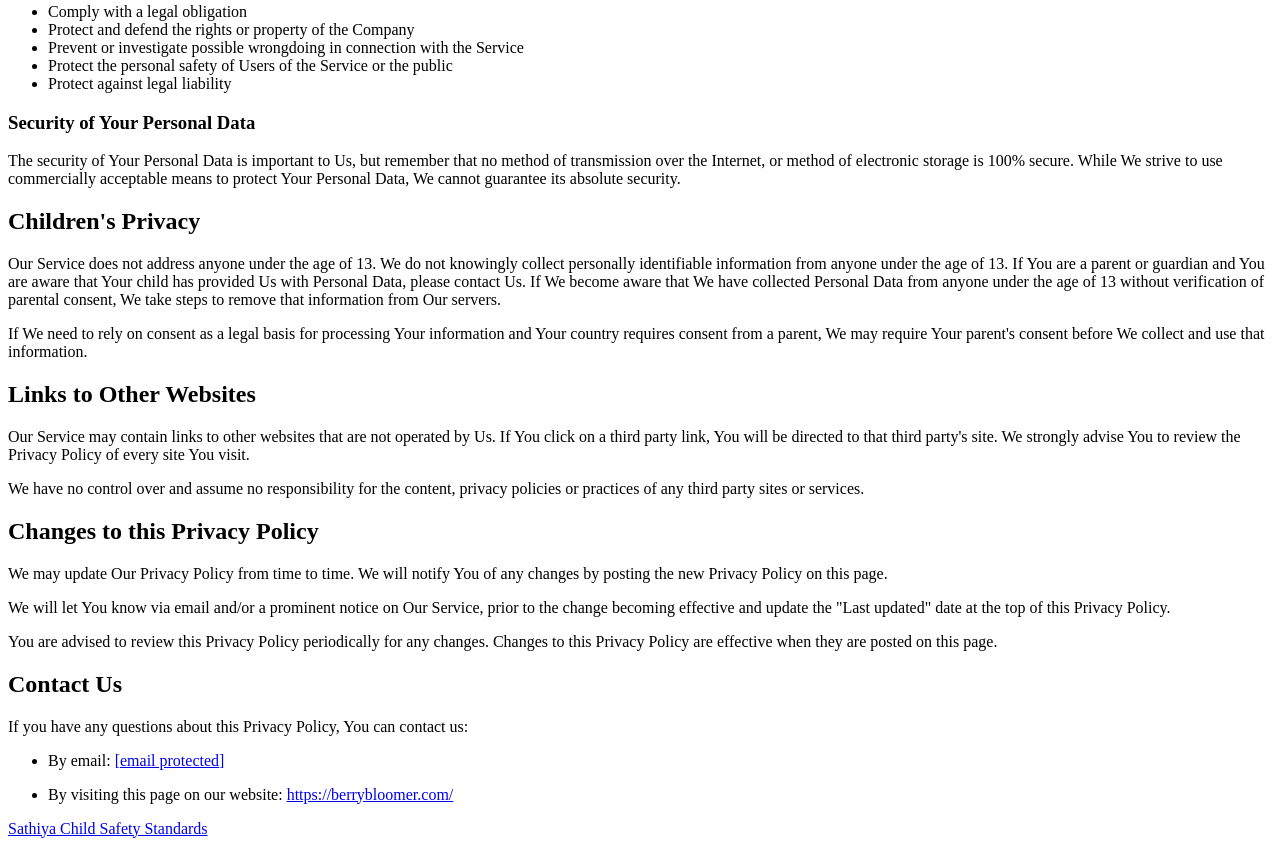
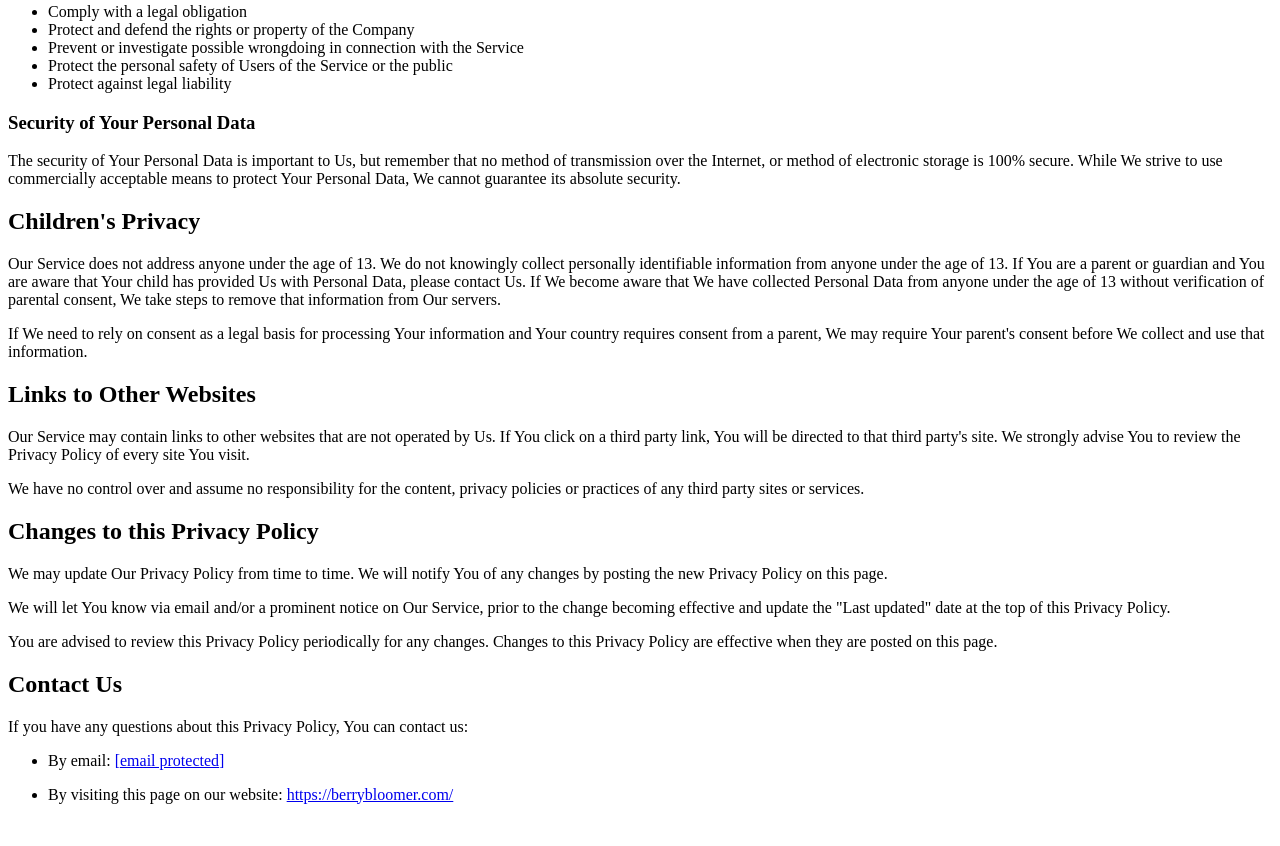
Before and after one commit to Parmodkumar11/Sathiya_PrivacyPolicy, a plain HTML site: page index.html in a window 1280 px wide. Shown: the part 3095-3941 px from the top of the page. After the commit the page ends 3915 px from the top, so only its background shows below. Drawn offline with Linux system fonts and the light colour scheme.

Commit message:
child-safety-standards.html file add

```diff
--- a/index.html
+++ b/index.html
@@ -239,5 +239,4 @@
                 target="_blank">https://berrybloomer.com/</a></p>
     </li>
 </ul>
-<a href="./child-safety-standards.html">Sathiya Child Safety Standards</a>
 <script data-cfasync="false" src="/cdn-cgi/scripts/5c5dd728/cloudflare-static/email-decode.min.js"></script>
```
